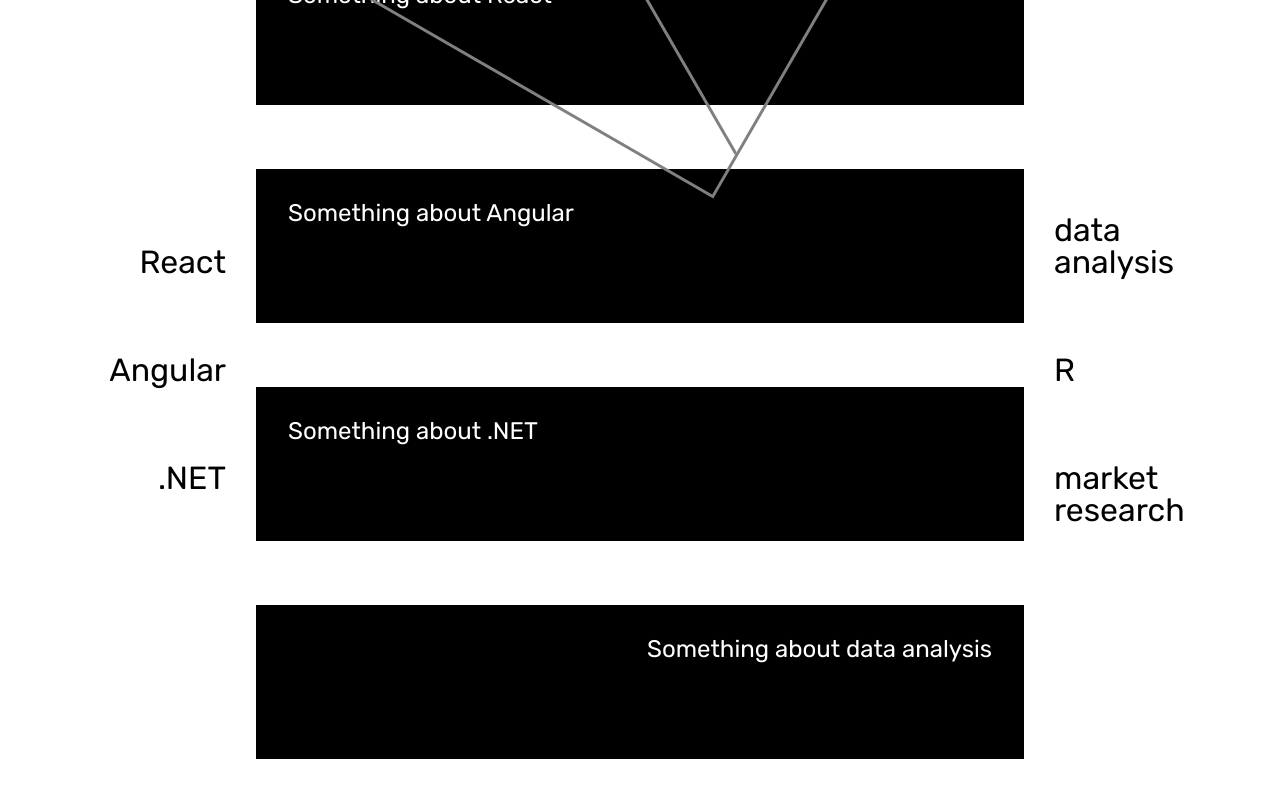
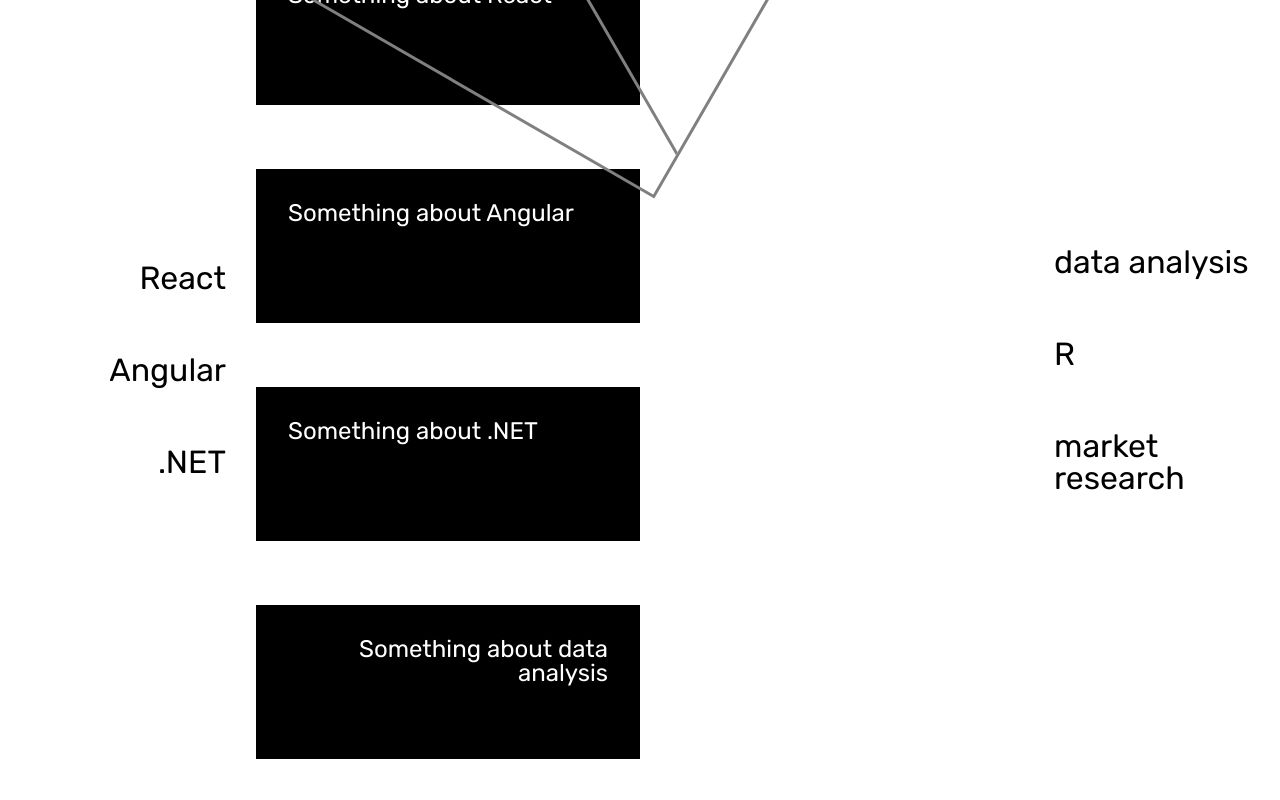
Before and after one commit to tiQu/portfolio, a React (Create React App) app: page / in a window 1280 px wide. Shown: the part 980-1780 px from the top of the page. Built offline with nearby package versions, Linux system fonts and the light colour scheme.

Commit message:
Refactoring home page side bullet points

```diff
--- a/src/components/global/Footer/Footer.scss
+++ b/src/components/global/Footer/Footer.scss
@@ -46,7 +46,7 @@
 a, span {
     color: white;
     text-decoration: none;
-    padding: 2.5vw;
+    // padding: 2.5vw;
 }
 
 .footer-section {
--- a/src/components/global/Header/Navbar/Navbar.scss
+++ b/src/components/global/Header/Navbar/Navbar.scss
@@ -82,7 +82,7 @@
         // padding: 2rem;
         width: 100%;
         display: table;
-        padding: 1rem 0rem;
+        padding: 3rem 0rem;
         height: 0px;
         border-top: 2px solid black;
         border-bottom: 2px solid black;
--- a/src/components/home/Bullet/Bullet.js
+++ b/src/components/home/BulletSide/BulletSide.js
@@ -1,8 +1,8 @@
 import React from 'react';
-import './Bullet.scss';
+import './BulletSide.scss';
 import { Link } from "react-scroll";
 
-class Bullet extends React.Component{
+class BulletSide extends React.Component{
     render(){
         return (
             <Link activeClass="active"
@@ -19,4 +19,4 @@
     }
   }
 
-export default Bullet;
+export default BulletSide;
--- a/src/components/home/Home.js
+++ b/src/components/home/Home.js
@@ -2,7 +2,7 @@
 import './Home.scss';
 import { ParallaxProvider } from 'react-scroll-parallax';
 import Hero from './Hero/Hero';
-import Bullet from './Bullet/Bullet';
+import BulletSide from './BulletSide/BulletSide';
 import FadeInSection from '../global/FadeInSection/FadeInSection';
 import SectionSeparator from './SectionSeparator/SectionSeparator';
 import { Element } from 'react-scroll';
@@ -11,12 +11,12 @@
     render(){
         return (
             <section className="Home">
-                <div className="col-home col-home-1">
-                    <Bullet idx="b1" scrollToSection="b1Target" txt="React" />
-                    <Bullet idx="b2" scrollToSection="b2Target" txt="Angular" />
-                    <Bullet idx="b3" scrollToSection="b3Target" txt=".NET" />
+                <div className="col-home-1">
+                    <BulletSide idx="b1" scrollToSection="b1Target" txt="React" />
+                    <BulletSide idx="b2" scrollToSection="b2Target" txt="Angular" />
+                    <BulletSide idx="b3" scrollToSection="b3Target" txt=".NET" />
                 </div>
-                <div className="Home-logo">
+                <div className="col-home-2 Home-logo">
                     <ParallaxProvider>
                         <Hero />
                     </ParallaxProvider>
@@ -34,10 +34,10 @@
                         <Element className="Home-bottom-section Home-bottom-section2" id="b6Target">Something about market research</Element>
                     </div>
                 </div>
-                <div className="col-home col-home-2">
-                    <Bullet idx="b4" scrollToSection="b4Target" txt="data analysis" />
-                    <Bullet idx="b5" scrollToSection="b5Target" txt="R" />
-                    <Bullet idx="b6" scrollToSection="b6Target" txt="market research" />
+                <div className="col-home-3">
+                    <BulletSide idx="b4" scrollToSection="b4Target" txt="data analysis" />
+                    <BulletSide idx="b5" scrollToSection="b5Target" txt="R" />
+                    <BulletSide idx="b6" scrollToSection="b6Target" txt="market research" />
                 </div>
             </section>
         );
--- a/src/components/home/Home.scss
+++ b/src/components/home/Home.scss
@@ -1,36 +1,39 @@
+@import '../../styles/variables';
+@import '../../styles/reset';
+@import '../../styles/mixins';
+
 .Home {
     display: flex;
-    justify-content: space-evenly;
+    // justify-content: space-evenly;
     align-items: center;
     // width: 100vw;
     height: 2500px;
 }
 
 .Home-logo {
-    display: flex;
-    flex-direction: column;
-    // align-items: flex-start;
+    @include coln;
+    align-items: center;
     // justify-content: space-evenly;
     // position: absolute;
     // top: 30;
     width: 60vw;
 }
 
-.col-home {
+.col-home-1, .col-home-3 {
+    @include coln;
     position: -webkit-sticky;
     position: sticky;
     top: 0;
+    height: auto;
     width: 20vw;
 }
 
 .col-home-1 {
     text-align: right;
-    width: 200px;
 }
 
-.col-home-2 {
+.col-home-3 {
     text-align: left;
-    width: 200px;
 }
 
 .home-bottom {
@@ -48,7 +51,7 @@
     font-size: x-large;
     color: white;
     background-color: black;
-    width: 55vw;
+    width: 25vw;
     padding: 2.5vw;
 }
 
--- /dev/null
+++ b/src/styles/_mixins.scss
@@ -0,0 +1,4 @@
+@mixin coln {
+    display: flex;
+    flex-direction: column;
+}
```
Also changed, not shown: src/components/home/BulletCentre/BulletItem.js (added, +26 -0 lines), src/components/home/BulletCentre/BulletCentre.js (added), src/components/home/BulletCentre/BulletCentre.scss (added), src/components/home/BulletSide/BulletSide.scss (renamed from src/components/home/Bullet/Bullet.scss), 1 other file (tests, documents, lock files or other folders).
